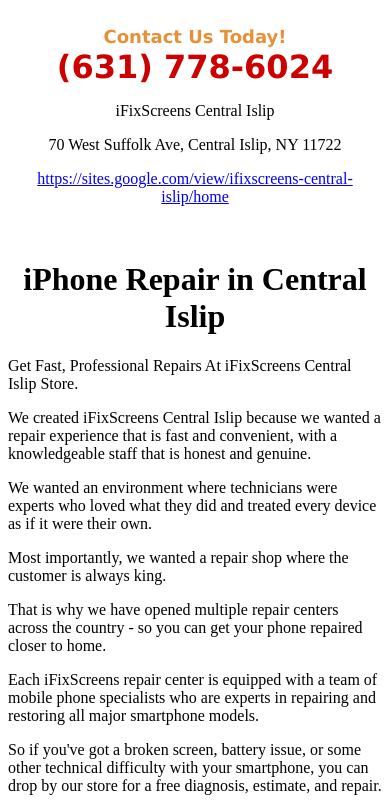
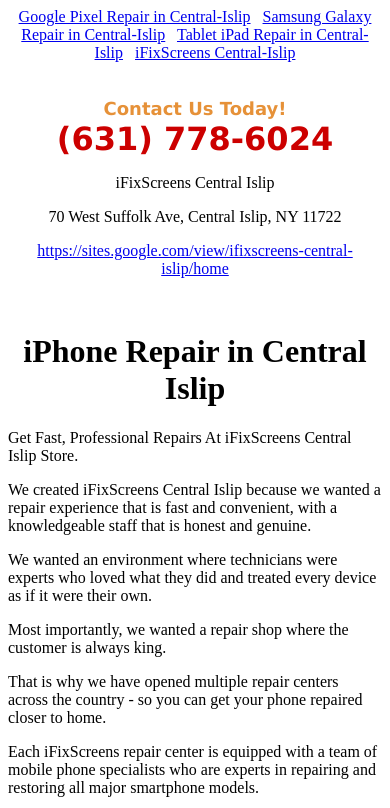
Before and after one commit to iFix786/iFixScreens-Central-Islip, a plain HTML site: page iPhoneRepairinCentralIslip.html in a window 390 px wide. Shown: the top 808 px of the page. Drawn offline with Linux system fonts and the light colour scheme.

Commit message:
Update iPhoneRepairinCentralIslip.html

```diff
--- a/iPhoneRepairinCentralIslip.html
+++ b/iPhoneRepairinCentralIslip.html
@@ -1,4 +1,13 @@
-<!DOCTYPE html><html><body><div class="sites-embed-align-center-wrapping-off"><div class="sites-embed-border-on sites-embed sites-embed-full-width" style="width:100%;"><div class="sites-embed-content sites-embed-type-text"><div class="sites-embed-content-textbox"><div dir="ltr"><div style="text-align:center"><br><span style="color:rgb(230,145,56)"><b><font size="4"><span style="font-family:verdana,sans-serif">Contact Us Today!</span></font></b></span><br><span style="color:rgb(204,0,0)"><b><font size="6"><span style="font-family:verdana,sans-serif">(631) 778-6024</span></font></b></span><br><p>iFixScreens Central Islip</p><p>70 West Suffolk Ave, Central Islip, NY 11722</p><p><a href="https://sites.google.com/view/ifixscreens-central-islip/home" target="_blank">https://sites.google.com/view/ifixscreens-central-islip/home</a></p><br></div></div></div></div></div></div><center><h1>iPhone Repair in Central Islip</h1></center>Get Fast, Professional Repairs At iFixScreens Central Islip Store.
+<!DOCTYPE html><html><body>
+   <div style="text-align: center;">
+        <a href="./GooglePixelRepairinCentralIslip.html">Google Pixel Repair in Central-Islip</a>&nbsp&nbsp
+        <a href="./SamsungGalaxyRepairinCentralIslip.html">Samsung Galaxy Repair in Central-Islip</a>&nbsp&nbsp
+        <a href="./TabletiPadRepairinCentralIslip.html">Tablet iPad Repair in Central-Islip</a>&nbsp&nbsp
+
+        <a href="./index.html">iFixScreens Central-Islip</a>
+    </div><br/>
+
+  <div class="sites-embed-align-center-wrapping-off"><div class="sites-embed-border-on sites-embed sites-embed-full-width" style="width:100%;"><div class="sites-embed-content sites-embed-type-text"><div class="sites-embed-content-textbox"><div dir="ltr"><div style="text-align:center"><br><span style="color:rgb(230,145,56)"><b><font size="4"><span style="font-family:verdana,sans-serif">Contact Us Today!</span></font></b></span><br><span style="color:rgb(204,0,0)"><b><font size="6"><span style="font-family:verdana,sans-serif">(631) 778-6024</span></font></b></span><br><p>iFixScreens Central Islip</p><p>70 West Suffolk Ave, Central Islip, NY 11722</p><p><a href="https://sites.google.com/view/ifixscreens-central-islip/home" target="_blank">https://sites.google.com/view/ifixscreens-central-islip/home</a></p><br></div></div></div></div></div></div><center><h1>iPhone Repair in Central Islip</h1></center>Get Fast, Professional Repairs At iFixScreens Central Islip Store.
 <p>
 We created iFixScreens Central Islip because we wanted a repair experience that is fast and convenient, with a knowledgeable staff that is honest and genuine. <p>We wanted an environment where technicians were experts who loved what they did and treated every device as if it were their own. <p>Most importantly, we wanted a repair shop where the customer is always king. <p>That is why we have opened multiple repair centers across the country - so you can get your phone repaired closer to home. <p>Each iFixScreens repair center is equipped with a team of mobile phone specialists who are experts in repairing and restoring all major smartphone models. <p>So if you've got a broken screen, battery issue, or some other technical difficulty with your smartphone, you can drop by our store for a free diagnosis, estimate, and repair.
 <p>
```
